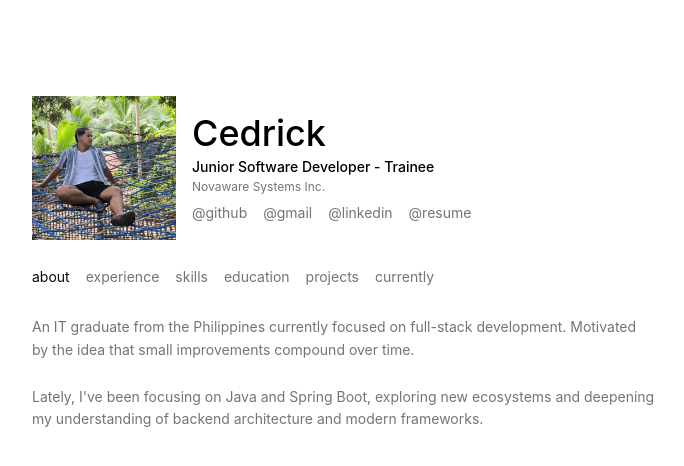
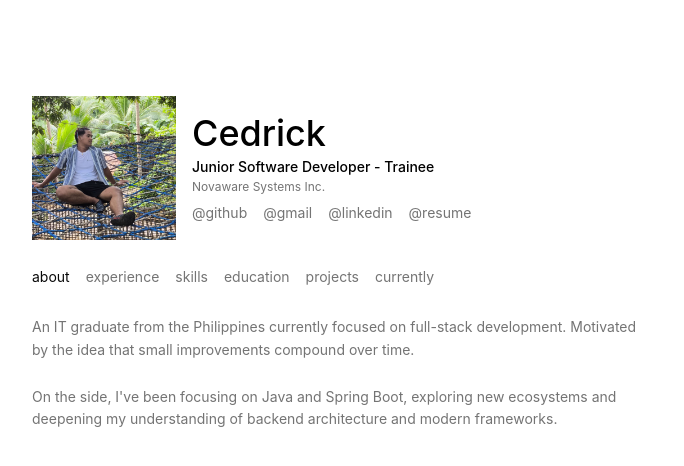
Before and after one commit to Cedrickkk/hulaanmo, a React (Vite) app: page / in a window 1280 px wide. Shown: the top 466 px of the page, without its empty margins (296-980 px from the left). Built offline with nearby package versions, Linux system fonts and the light colour scheme.

Commit message:
update about section

```diff
--- a/src/routes/index.tsx
+++ b/src/routes/index.tsx
@@ -13,7 +13,7 @@ function RouteComponent() {
         time.
       </p>
       <p className="text-sm text-muted-foreground leading-relaxed">
-        Lately, I've been focusing on Java and Spring Boot, exploring new
+        On the side, I've been focusing on Java and Spring Boot, exploring new
         ecosystems and deepening my understanding of backend architecture and
         modern frameworks.
       </p>
```
